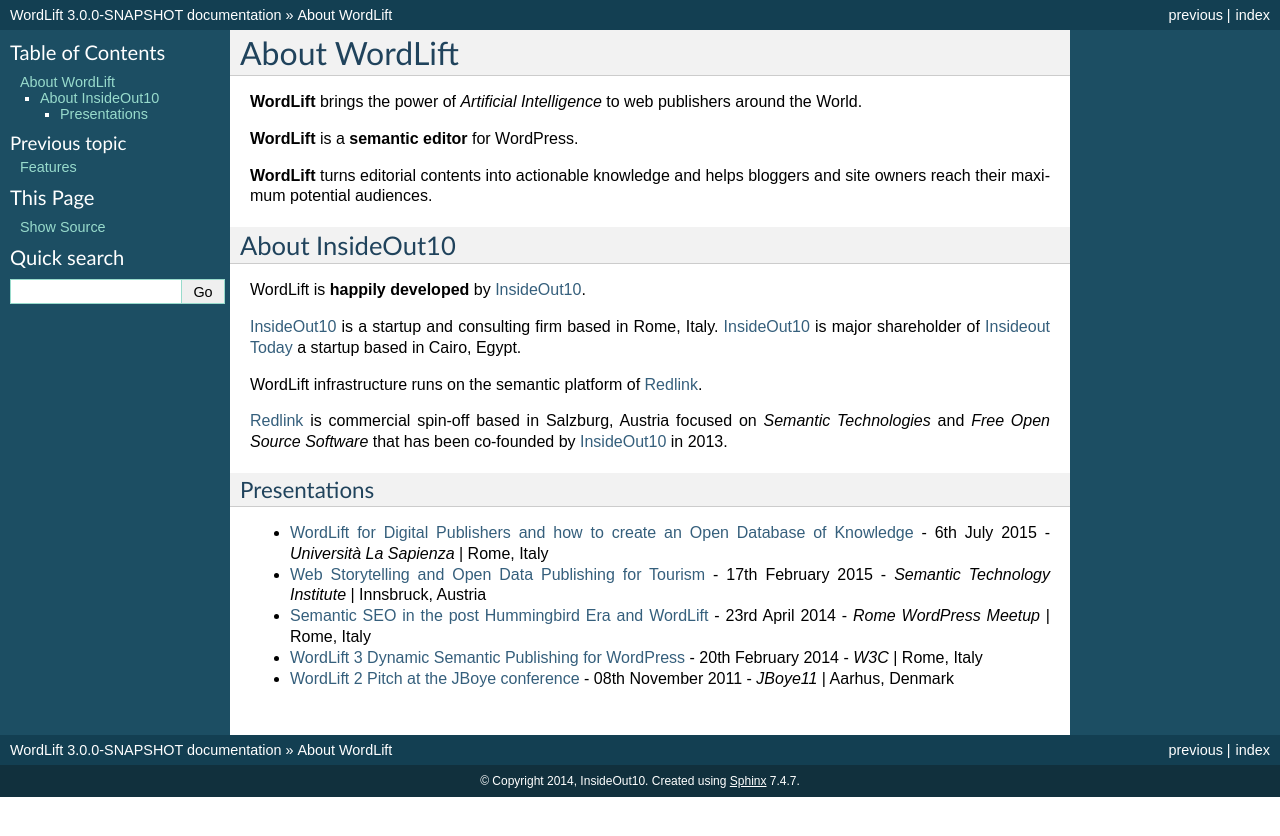
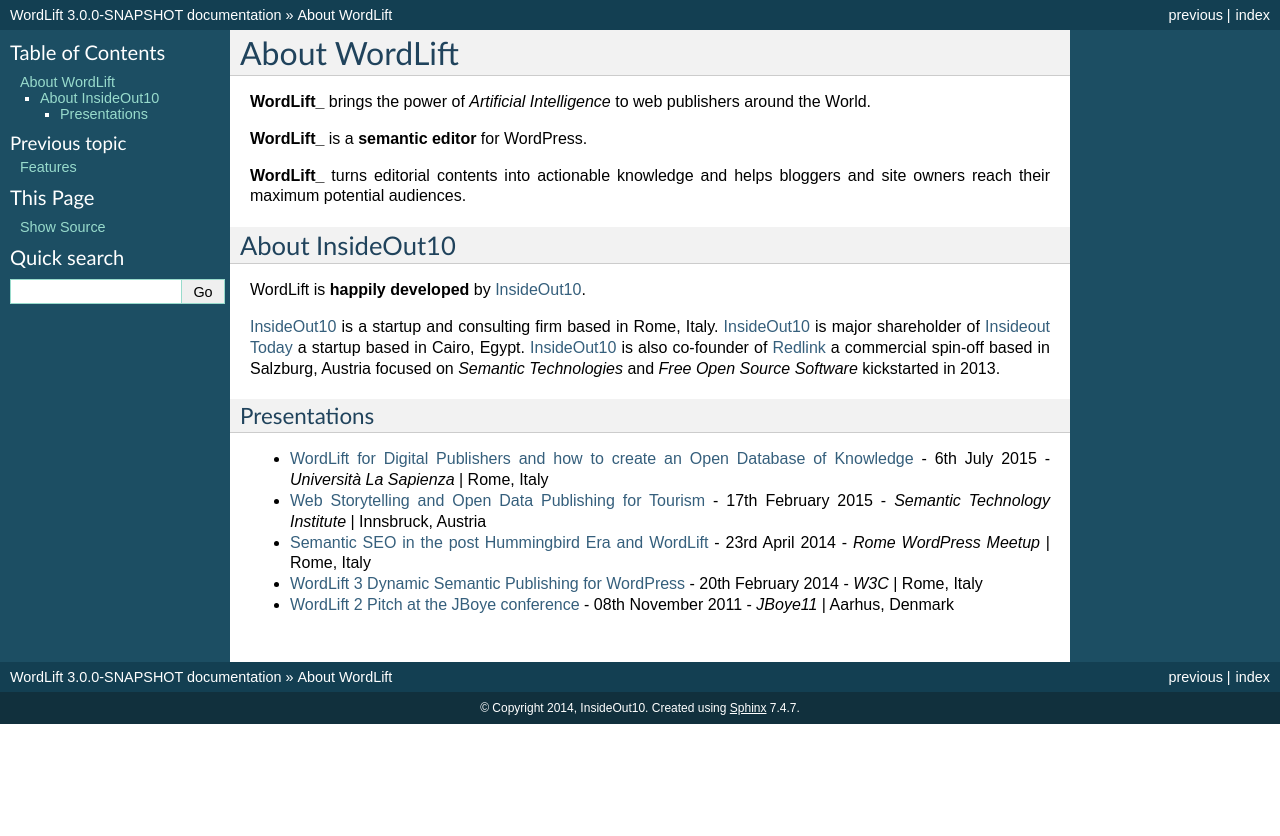
Before and after one commit to insideout10/wordlift-docs, a Sphinx documentation site: the page built from docs/about.rst, in a window 1280 px wide. Shown: the top 836 px of the page. Built offline with Sphinx 7.4.7, drawn with Linux system fonts in a browser that asks for light colours.

Commit message:
updating about

```diff
--- a/docs/about.rst
+++ b/docs/about.rst
@@ -1,10 +1,10 @@
 About WordLift
 ===============
-**WordLift** brings the power of *Artificial Intelligence* to web publishers around the World.
+**WordLift_** brings the power of *Artificial Intelligence* to web publishers around the World.
 
-**WordLift** is a **semantic editor** for WordPress.
+**WordLift_** is a **semantic editor** for WordPress.
 
-**WordLift** turns editorial contents into actionable knowledge and helps bloggers and site owners reach their maximum potential audiences.
+**WordLift_** turns editorial contents into actionable knowledge and helps bloggers and site owners reach their maximum potential audiences.
 
 About InsideOut10
 _____________
@@ -13,13 +13,11 @@
 
 InsideOut10_ is a start­up and consulting firm based in Rome, Italy.
 InsideOut10_ is major shareholder of `Insideout Today <http://insideout.today>`_ a startup based in Cairo, Egypt.
-
-WordLift infrastructure runs on the semantic platform of Redlink_.
-
-Redlink_ is commercial spin-off based in Salzburg, Austria focused on *Semantic Technologies* and *Free Open Source Software* that has been co-founded by InsideOut10_ in 2013.
+InsideOut10_ is also co-founder of Redlink_ a commercial spin-off based in Salzburg, Austria focused on *Semantic Technologies* and *Free Open Source Software* kickstarted in 2013.
 
 .. _InsideOut10: http://insideout.io/
 .. _Redlink: http://redlink.co/
+.. _WordLift: http://wordlift.io/
 
 Presentations
 ^^^^^^^^^^^^^^^
```
